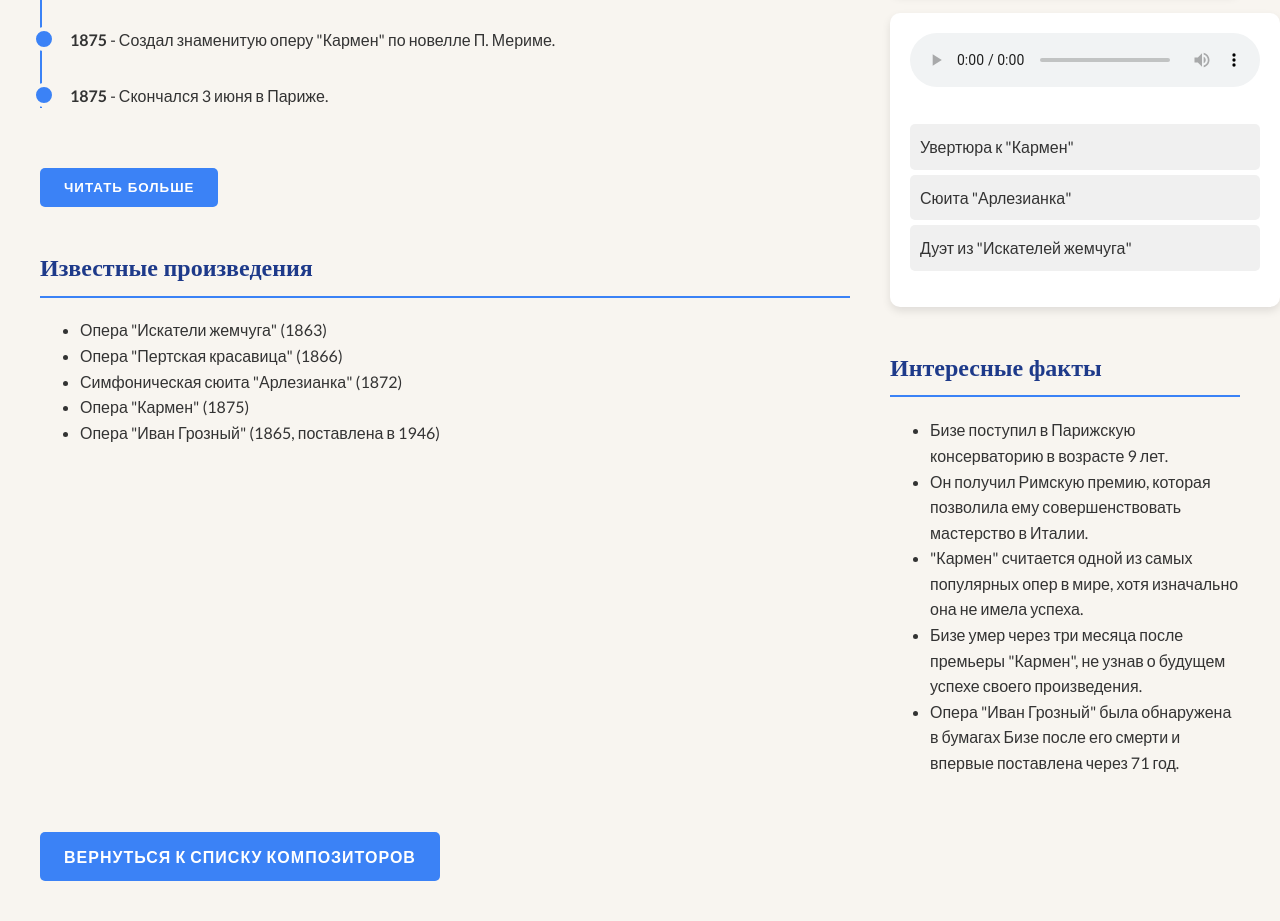
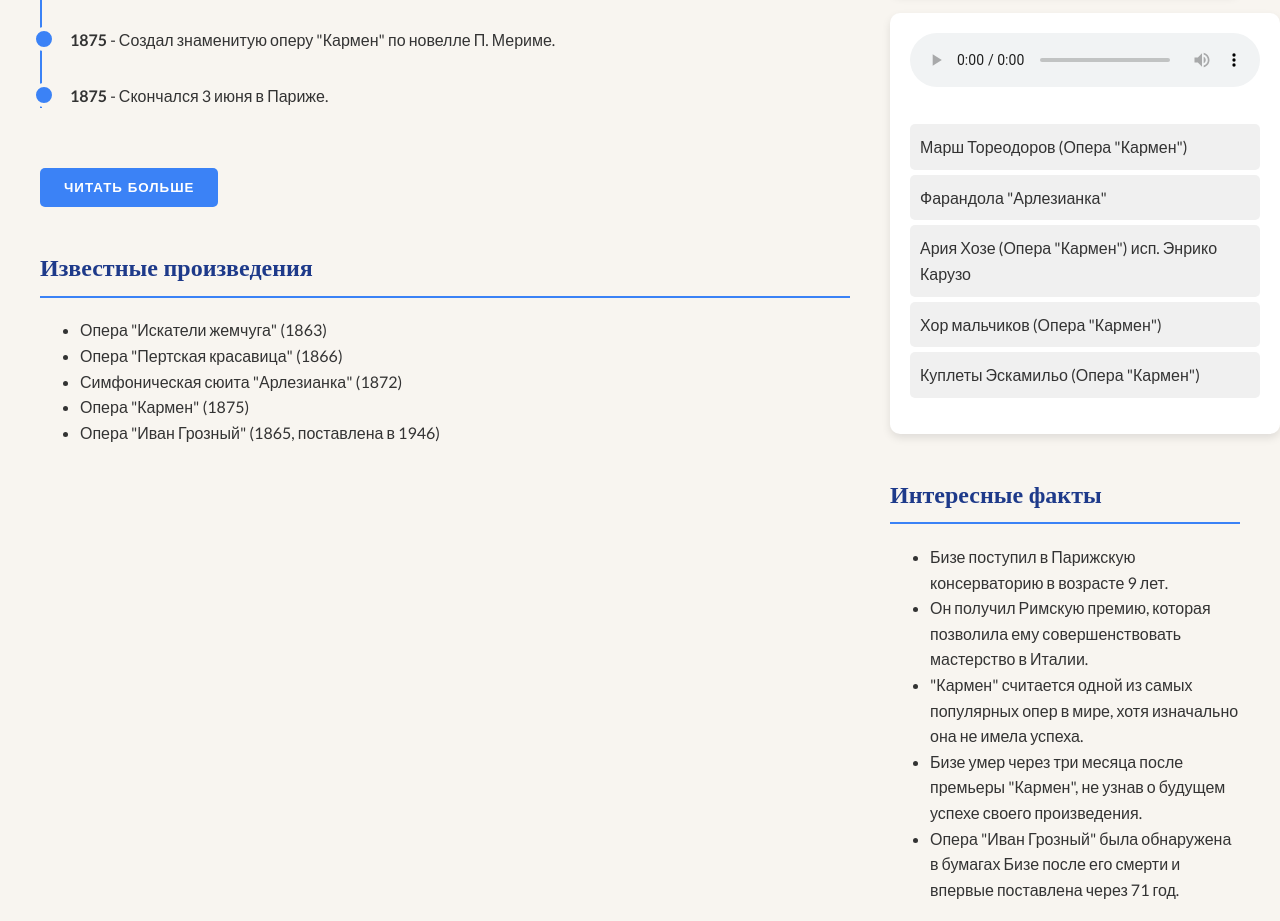
Before and after one commit to sviatoslavgladyshev/composers, a plain HTML site: page bizet/index.html in a window 1280 px wide. Shown: the part 842-1763 px from the top of the page. Drawn offline with nearby package versions, Linux system fonts and the light colour scheme.

Commit message:
final music Bizet

```diff
--- a/bizet/index.html
+++ b/bizet/index.html
@@ -269,9 +269,11 @@
                         Your browser does not support the audio element.
                     </audio>
                     <ul class="playlist" id="playlist">
-                        <li data-src="../bizet/music/carmen_overture.mp3">Увертюра к "Кармен"</li>
-                        <li data-src="../bizet/music/larlesienne_suite.mp3">Сюита "Арлезианка"</li>
-                        <li data-src="../bizet/music/pearl_fishers_duet.mp3">Дуэт из "Искателей жемчуга"</li>
+                        <li data-src="../bizet/music/01 - кармен бизе марш тореодоров.mp3">Марш Тореодоров (Опера "Кармен")</li>
+                        <li data-src="../bizet/music/05 - фарандола арлезианка фарандола ж бизе.mp3">Фарандола "Арлезианка"</li>
+                        <li data-src="../bizet/music/05-  Энрико Карузо - Ария Хозе из оперы Кармен Бизе  (audiopoisk.com).mp3">Ария Хозе (Опера "Кармен") исп. Энрико Карузо</li>
+                        <li data-src="../bizet/music/09 - Жорж Бизе Кармен-Хор мальчиков  (audiopoisk.com).mp3">Хор мальчиков (Опера "Кармен")</li>
+                        <li data-src="../bizet/music/Жорж Бизе - Куплеты Эскамильо из оперы Кармен  (audiopoisk.com).mp3">Куплеты Эскамильо (Опера "Кармен")</li>
                     </ul>
                 </div>
                 <h2>Интересные факты</h2>
```
